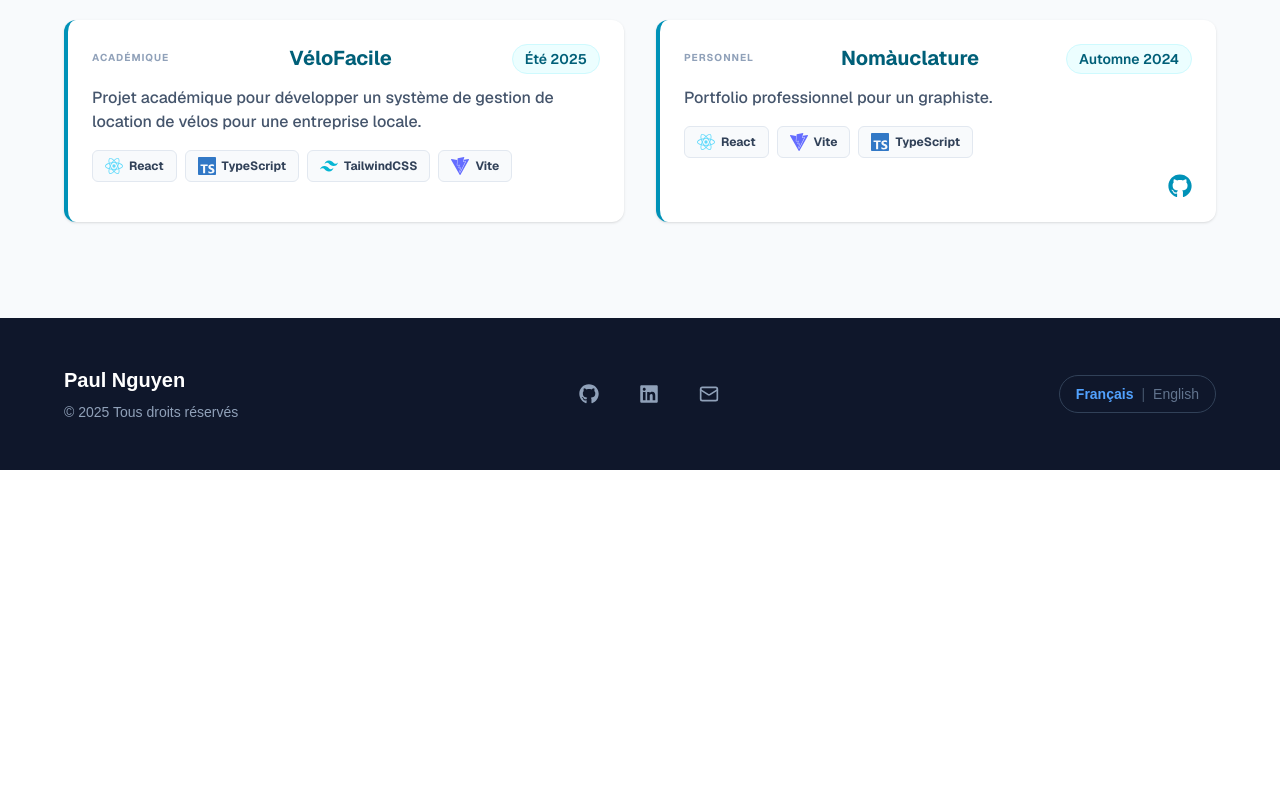
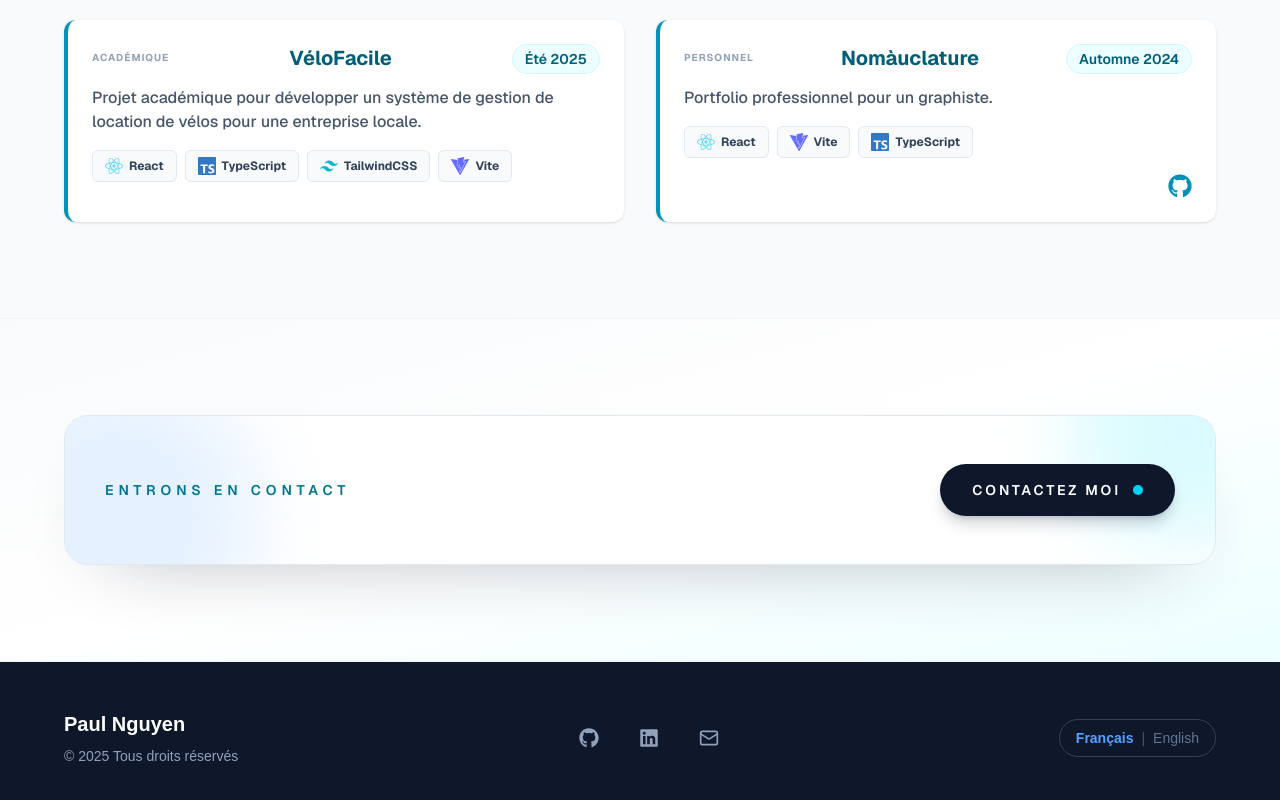
Before and after one commit to nqlp/cv-next, a Next.js app: page /Paul_Nguyen_CV.pdf in a window 1280 px wide. Shown: the part 3049-3849 px from the top of the page. Before the commit the page ends 3519 px from the top, so only its background shows below. Built offline with nearby package versions, Linux system fonts and the light colour scheme.

Commit message:
feat: add ContactSection component and update metadata with translations

```diff
--- a/messages/en.json
+++ b/messages/en.json
@@ -1,4 +1,8 @@
 {
+    "Meta": {
+        "title": "Paul Nguyen - Software Engineering Student",
+        "description": "Portfolio of Paul Nguyen, a Software Engineering student at École de technologie supérieure (ETS) in Montreal, Quebec."
+    },
     "Hero": {
         "greeting": "Hi, I'm",
         "role_prefix": "Student in",
@@ -16,7 +20,7 @@
         "cegep_school": "Cégep de Rosemont",
         "cegep_degree": "Natural Sciences",
         "cegep_period": "2017 — 2020",
-        "cegep_description": "Program focused on pure and applied sciences, with a strong foundation in mathematics, physics, and chemistry."
+        "cegep_description": "Program focused on pure and applied sciences, with a strong foundation in mathematics, physics and chemistry."
     },
     "Location": {
         "title": "Montreal, Quebec"
@@ -75,6 +79,7 @@
     },
     "Contact": {
         "title": "Get in Touch",
+        "button_text": "Contact Me",
         "firstName": "First name",
         "lastName": "Last name",
         "firstName_placeholder": "Enter your first name",
--- a/messages/fr.json
+++ b/messages/fr.json
@@ -1,4 +1,8 @@
 {
+    "Meta": {
+        "title": "Paul Nguyen - Étudiant en Génie Logiciel",
+        "description": "Portfolio de Paul Nguyen, étudiant en Génie Logiciel à l'École de technologie supérieure (ÉTS) à Montréal, Québec."
+    },
     "Hero": {
         "greeting": "Salut, je suis",
         "role_prefix": "Étudiant en",
@@ -75,6 +79,7 @@
     },
     "Contact": {
         "title": "Entrons en contact",
+        "button_text": "Contactez Moi",
         "firstName": "Prénom",
         "lastName": "Nom",
         "firstName_placeholder": "Entrer votre prénom",
--- a/src/app/[locale]/layout.tsx
+++ b/src/app/[locale]/layout.tsx
@@ -3,7 +3,7 @@ import { Geist, Geist_Mono } from "next/font/google";
 import Header from "@/components/Header";
 import Footer from "@/components/Footer";
 import { NextIntlClientProvider } from "next-intl";
-import { getMessages } from "next-intl/server";
+import { getMessages, getTranslations } from "next-intl/server";
 import "../globals.css";
 
 const geistSans = Geist({
@@ -16,20 +16,29 @@ const geistMono = Geist_Mono({
   subsets: ["latin"],
 });
 
-export const metadata: Metadata = {
-  title: "Paul Nguyen | Étudiant en Génie Logiciel @ ÉTS Montréal",
-  description: "Portfolio de Paul Nguyen, étudiant à l'ÉTS et développeur passionné par React, Python et le DevOps. Découvrez mes projets et mes expériences en TI.",
+export async function generateMetadata({
+  params
+}: {
+  params: Promise<{ locale: string }>;
+}): Promise<Metadata> {
+  const { locale } = await params;
+  const t = await getTranslations({ locale, namespace: "Meta" });
+
+  return {
+    title: t("title"),
+    description: t("description"),
     keywords: ["Paul Nguyen", "ÉTS Montréal", "Génie Logiciel", "Club Cédille", "nqlp"],
     authors: [{ name: "Paul Nguyen" }],
     openGraph: {
       title: "Paul Nguyen - Portfolio",
       description: "Futur ingénieur logiciel passionné par le développement web et l'architecture logicielle.",
-    // url: "https://ton-site.com",
+      url: "https://paulnguyen.vercel.app/",
       siteName: "Paul Nguyen Portfolio",
       locale: "fr_CA",
       type: "website",
     },
   };
+}
 
 export default async function RootLayout({
   children,
--- a/src/app/[locale]/page.tsx
+++ b/src/app/[locale]/page.tsx
@@ -3,6 +3,7 @@ import Formation from "../../components/Formation";
 import ExperienceSection from "../../components/sections/ExperienceSection";
 import SkillsSection from "../../components/sections/SkillsSection";
 import ProjectsSection from "../../components/sections/ProjectsSection";
+import ContactSection from "../../components/sections/ContactSection";
 
 export default function Home() {
   return (
@@ -13,6 +14,7 @@ export default function Home() {
       <ExperienceSection />
       <SkillsSection />
       <ProjectsSection />
+      <ContactSection />
     </div>
   );
 }
--- /dev/null
+++ b/src/components/sections/ContactSection.tsx
@@ -0,0 +1,40 @@
+"use client";
+
+import { useTranslations } from "next-intl";
+import { useRouter } from "@/i18n/routing";
+
+export default function ContactSection() {
+    const t = useTranslations("Contact");
+    const router = useRouter();
+
+    return (
+        <section
+            id="contact"
+            className="py-24 px-6 bg-linear-to-br from-slate-50 via-white to-cyan-50 border-y border-slate-100"
+        >
+            <div className="max-w-6xl mx-auto">
+                <div className="relative overflow-hidden rounded-3xl border border-slate-200 bg-white shadow-[0_30px_80px_-50px_rgba(15,23,42,0.45)]">
+                    <div className="absolute -top-24 -right-20 h-56 w-56 rounded-full bg-cyan-200/40 blur-2xl"></div>
+                    <div className="absolute -bottom-24 -left-24 h-72 w-72 rounded-full bg-blue-200/40 blur-2xl"></div>
+
+                    <div className="relative flex flex-col md:flex-row items-start md:items-center justify-between gap-8 px-10 py-12">
+                        <div className="space-y-3">
+                            <p className="text-sm font-semibold uppercase tracking-[0.35em] text-cyan-700">
+                                {t("title")}
+                            </p>
+                        </div>
+
+                        <button
+                            type="button"
+                            onClick={() => router.push("/contact")}
+                            className="group inline-flex items-center justify-center gap-3 rounded-full bg-slate-900 px-8 py-4 text-white font-semibold shadow-lg shadow-slate-900/20 transition-all hover:-translate-y-0.5 hover:bg-slate-800"
+                        >
+                            <span className="text-sm uppercase tracking-[0.2em]">{t("button_text")}</span>
+                            <span className="h-2.5 w-2.5 rounded-full bg-cyan-400 transition-transform group-hover:translate-x-1"></span>
+                        </button>
+                    </div>
+                </div>
+            </div>
+        </section>
+    );
+}
```
Lines whose indentation alone changed are shown as unchanged.
